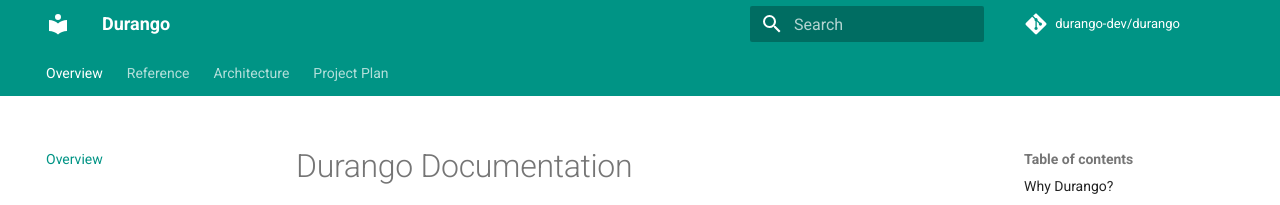
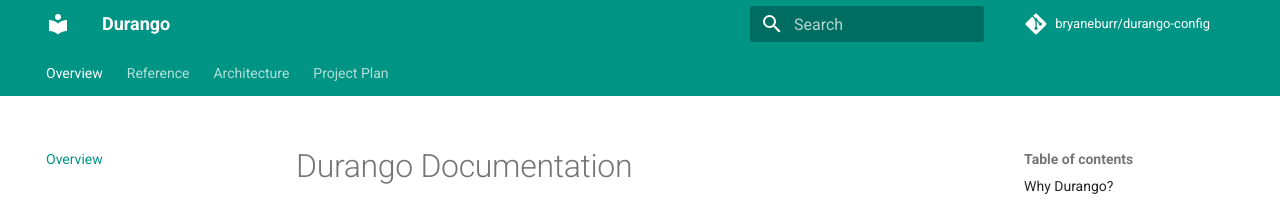
Before and after one commit to bryaneburr/durango-config, an MkDocs documentation site: the page built from docs/index.md, in a window 1280 px wide. Shown: the top 205 px of the page. Built offline with MkDocs 1.6.1 and Material for MkDocs 9.7.7, drawn with Linux system fonts in a browser that asks for light colours; comment, search, counter and statistics services are not loaded.

```diff
--- a/mkdocs.yml
+++ b/mkdocs.yml
@@ -1,8 +1,8 @@
 site_name: Durango
 site_description: Flexible layered configuration management built on Pydantic Settings.
-site_url: https://durango.dev/docs
-repo_url: https://github.com/durango-dev/durango
-repo_name: durango-dev/durango
+site_url: https://bryaneburr.github.io/durango-config/
+repo_url: https://github.com/bryaneburr/durango-config
+repo_name: bryaneburr/durango-config
 theme:
   name: material
   features:
```
Also changed, not shown: 1 other file.
